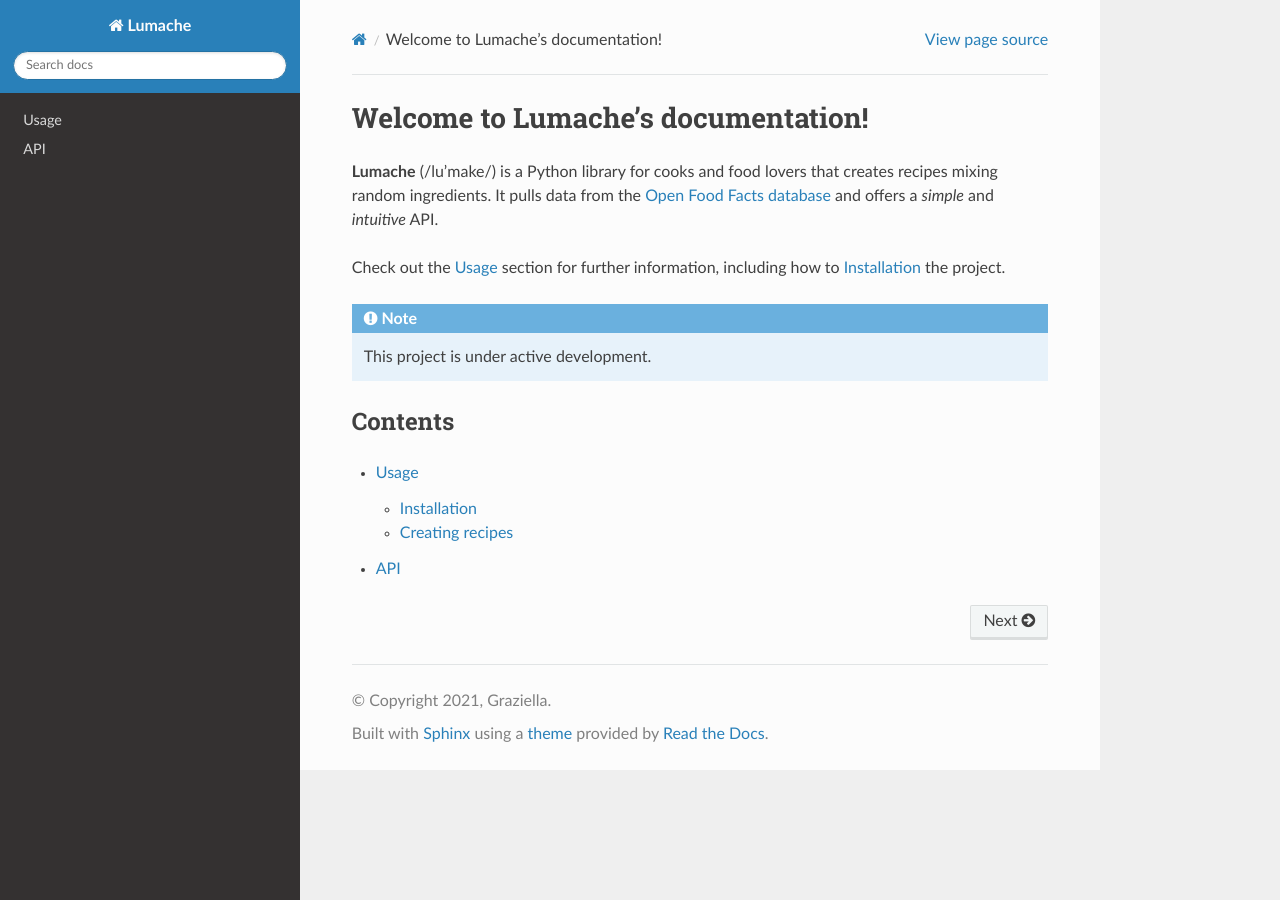
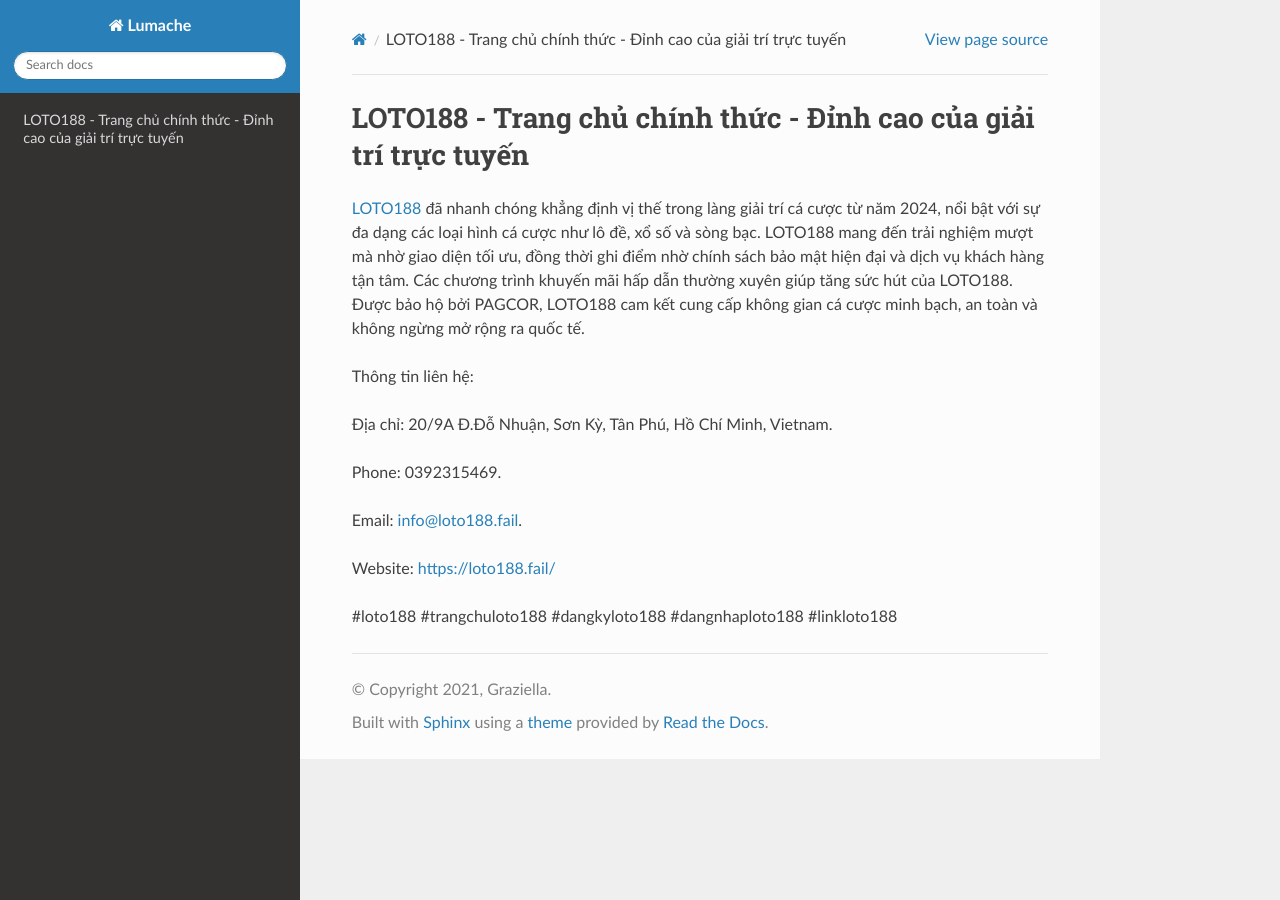
Before and after one commit to JonsCalicut123/loto188fail, a Sphinx documentation site: the page built from docs/source/index.rst, in a window 1280 px wide. Built offline with Sphinx 7.4.7 and the Read the Docs theme 3.1.0, drawn with Linux system fonts in a browser that asks for light colours.

Commit message:
Update index.rst

```diff
--- a/docs/source/index.rst
+++ b/docs/source/index.rst
@@ -1,22 +1,16 @@
-Welcome to Lumache's documentation!
+LOTO188 - Trang chủ chính thức - Đỉnh cao của giải trí trực tuyến
 ===================================
 
-**Lumache** (/lu'make/) is a Python library for cooks and food lovers
-that creates recipes mixing random ingredients.
-It pulls data from the `Open Food Facts database <https://world.openfoodfacts.org/>`_
-and offers a *simple* and *intuitive* API.
+`LOTO188 <https://loto188.fail/>`_ đã nhanh chóng khẳng định vị thế trong làng giải trí cá cược từ năm 2024, nổi bật với sự đa dạng các loại hình cá cược như lô đề, xổ số và sòng bạc. LOTO188 mang đến trải nghiệm mượt mà nhờ giao diện tối ưu, đồng thời ghi điểm nhờ chính sách bảo mật hiện đại và dịch vụ khách hàng tận tâm. Các chương trình khuyến mãi hấp dẫn thường xuyên giúp tăng sức hút của LOTO188. Được bảo hộ bởi PAGCOR, LOTO188 cam kết cung cấp không gian cá cược minh bạch, an toàn và không ngừng mở rộng ra quốc tế.
 
-Check out the :doc:`usage` section for further information, including
-how to :ref:`installation` the project.
+Thông tin liên hệ:
 
-.. note::
+Địa chỉ: 20/9A Đ.Đỗ Nhuận, Sơn Kỳ, Tân Phú, Hồ Chí Minh, Vietnam.
 
-   This project is under active development.
+Phone: 0392315469.
 
-Contents
---------
+Email: info@loto188.fail.
 
-.. toctree::
+Website: https://loto188.fail/
 
-   usage
-   api
+#loto188 #trangchuloto188 #dangkyloto188 #dangnhaploto188 #linkloto188
```
